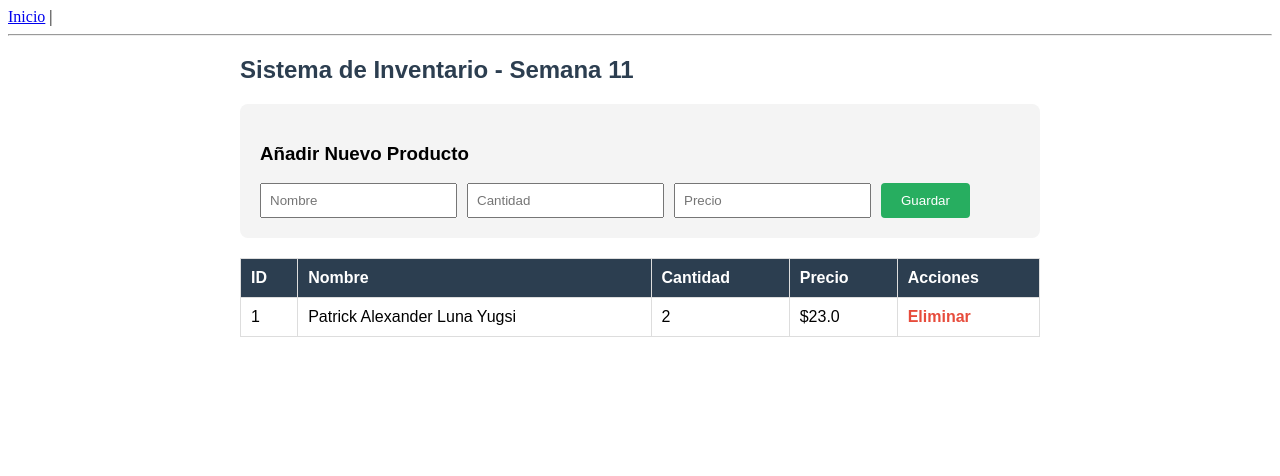
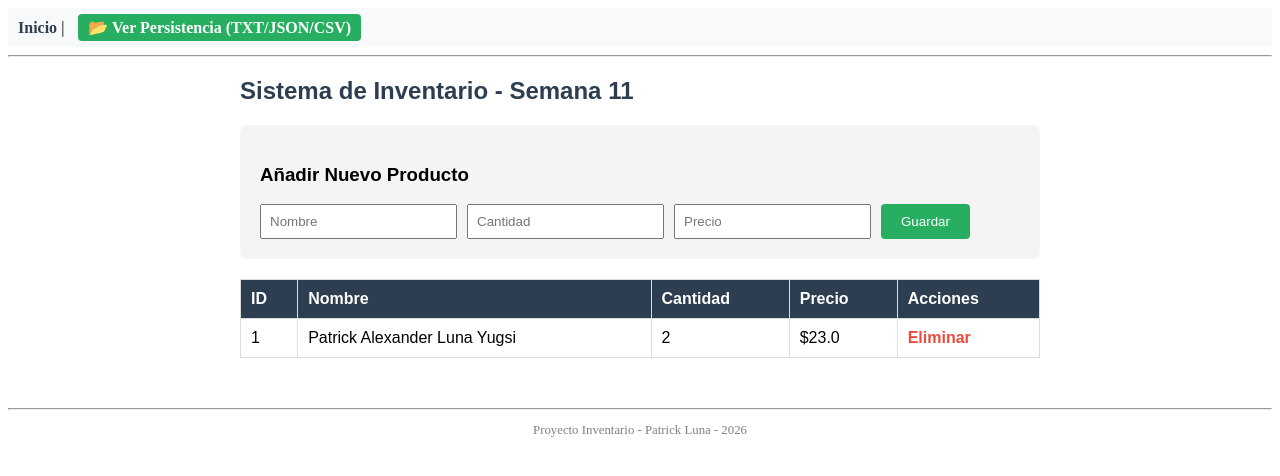
Before and after one commit to Patrick-Luna/proyecto_flask, a Flask app: page / in a window 1280 px wide. Shown: the top 476 px of the page. Run offline with Flask 3, Linux system fonts and the light colour scheme; data comes from the database, SQL or seed files in the repository.

Commit message:
Semana 12 completa

```diff
--- a/templates/base.html
+++ b/templates/base.html
@@ -2,13 +2,40 @@
 <html lang="es">
 <head>
     <meta charset="UTF-8">
-    <title>Mi Proyecto Flask</title>
+    <meta name="viewport" content="width=device-width, initial-scale=1.0">
+    <title>Mi Proyecto Flask - Semana 12</title>
+    <style>
+        .btn-persistencia {
+            background-color: #27ae60;
+            color: white;
+            padding: 5px 10px;
+            text-decoration: none;
+            border-radius: 4px;
+            font-weight: bold;
+            margin-left: 10px;
+        }
+        .btn-persistencia:hover {
+            background-color: #2ecc71;
+        }
+    </style>
 </head>
 <body>
-    <nav>
-        <a href="{{ url_for('index') }}">Inicio</a> |
+    <nav style="padding: 10px; background-color: #f8f9fa;">
+        <a href="{{ url_for('index') }}" style="text-decoration: none; color: #2c3e50; font-weight: bold;">Inicio</a> |
+
+        <a href="{{ url_for('ver_datos') }}" class="btn-persistencia">
+            📂 Ver Persistencia (TXT/JSON/CSV)
+        </a>
     </nav>
     <hr>
-    {% block content %}{% endblock %}
+
+    <div class="container">
+        {% block content %}{% endblock %}
+    </div>
+
+    <footer style="margin-top: 50px; font-size: 0.8em; color: gray; text-align: center;">
+        <hr>
+        <p>Proyecto Inventario - Patrick Luna - 2026</p>
+    </footer>
 </body>
 </html>
```
